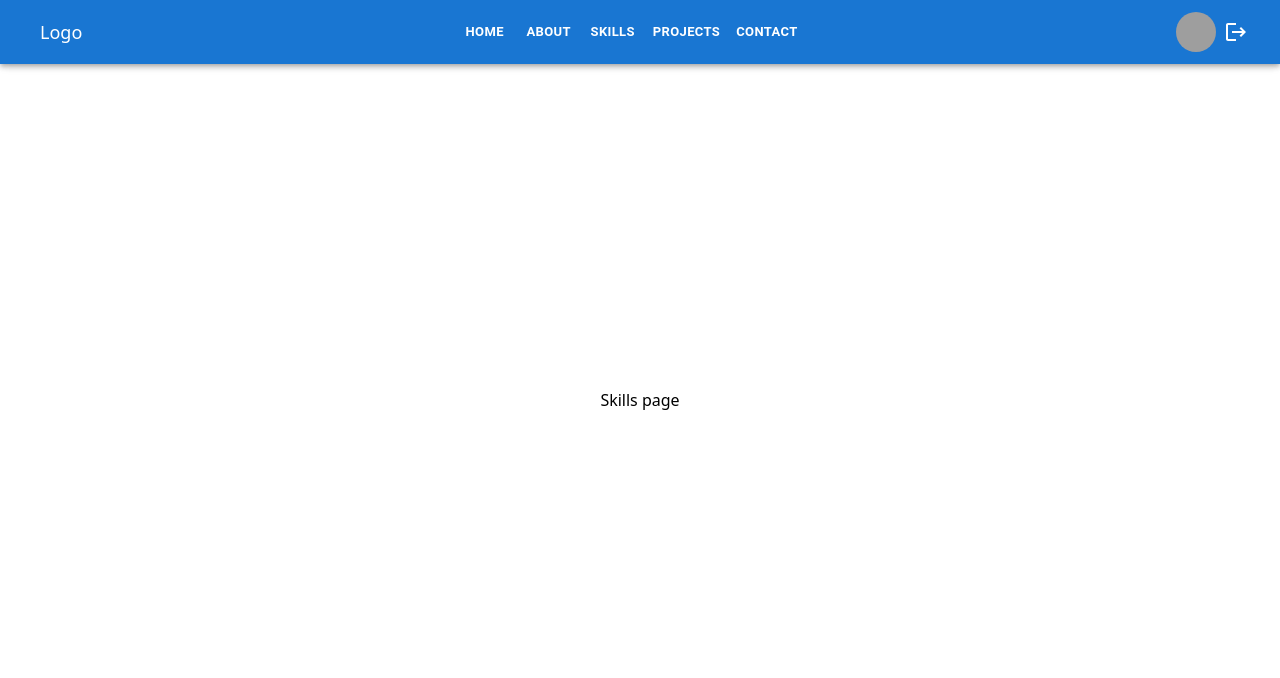
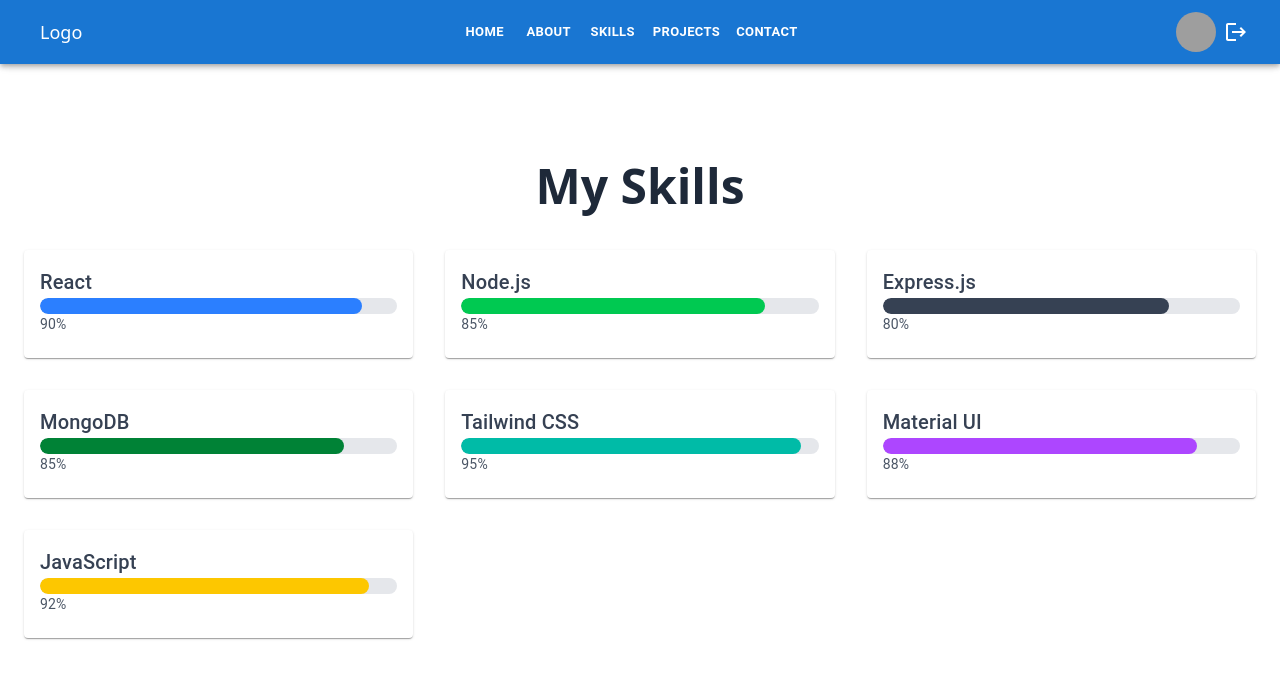
Before and after one commit to SusilThapa1/NextjsPractice, a Next.js app: page /skills in a window 1280 px wide. Shown: the top 678 px of the page. Built offline with nearby package versions, Linux system fonts and the light colour scheme; grey boxes are pictures that could not be loaded; some icons are missing.

Commit message:
add skills page

```diff
--- a/src/app/skills/page.jsx
+++ b/src/app/skills/page.jsx
@@ -1,5 +1,65 @@
-const page = () => {
-  return <div>Skills page</div>;
-};
+"use client"
+import React from "react";
+import Card from "@mui/material/Card";
+import CardContent from "@mui/material/CardContent";
+import Typography from "@mui/material/Typography";
+import { motion } from "framer-motion";
 
-export default page;
+const skills = [
+  { name: "React", level: 90, color: "bg-blue-500" },
+  { name: "Node.js", level: 85, color: "bg-green-500" },
+  { name: "Express.js", level: 80, color: "bg-gray-700" },
+  { name: "MongoDB", level: 85, color: "bg-green-700" },
+  { name: "Tailwind CSS", level: 95, color: "bg-teal-500" },
+  { name: "Material UI", level: 88, color: "bg-purple-500" },
+  { name: "JavaScript", level: 92, color: "bg-yellow-400" },
+];
+
+export default function Skills() {
+  return (
+    <div className="  w-full  flex flex-col justify-center items-center p-6">
+      {/* Title */}
+      <motion.h1
+        className="text-4xl md:text-5xl font-bold text-gray-800 mb-10"
+        initial={{ opacity: 0, y: -40 }}
+        animate={{ opacity: 1, y: 0 }}
+        transition={{ duration: 0.6 }}
+      >
+        My Skills
+      </motion.h1>
+
+      {/* Skills */}
+      <div className="grid grid-cols-1 md:grid-cols-2 lg:grid-cols-3 gap-8   w-full">
+        {skills.map((skill, index) => (
+          <motion.div
+            key={skill.name}
+            initial={{ opacity: 0, scale: 0.8 }}
+            animate={{ opacity: 1, scale: 1 }}
+            transition={{ delay: index * 0.15, duration: 0.5 }}
+          >
+            <Card className="shadow-xl rounded-2xl overflow-hidden">
+              <CardContent className="p-6">
+                <Typography variant="h6" className="font-semibold text-gray-700 mb-3">
+                  {skill.name}
+                </Typography>
+
+                <div className="w-full bg-gray-200 rounded-full h-4 overflow-hidden">
+                  <motion.div
+                    className={`h-4 rounded-full ${skill.color}`}
+                    initial={{ width: 0 }}
+                    animate={{ width: `${skill.level}%` }}
+                    transition={{ duration: 1.2, ease: "easeOut" }}
+                  />
+                </div>
+
+                <Typography variant="body2" className="text-gray-600 mt-2 font-medium">
+                  {skill.level}%
+                </Typography>
+              </CardContent>
+            </Card>
+          </motion.div>
+        ))}
+      </div>
+    </div>
+  );
+}
```
